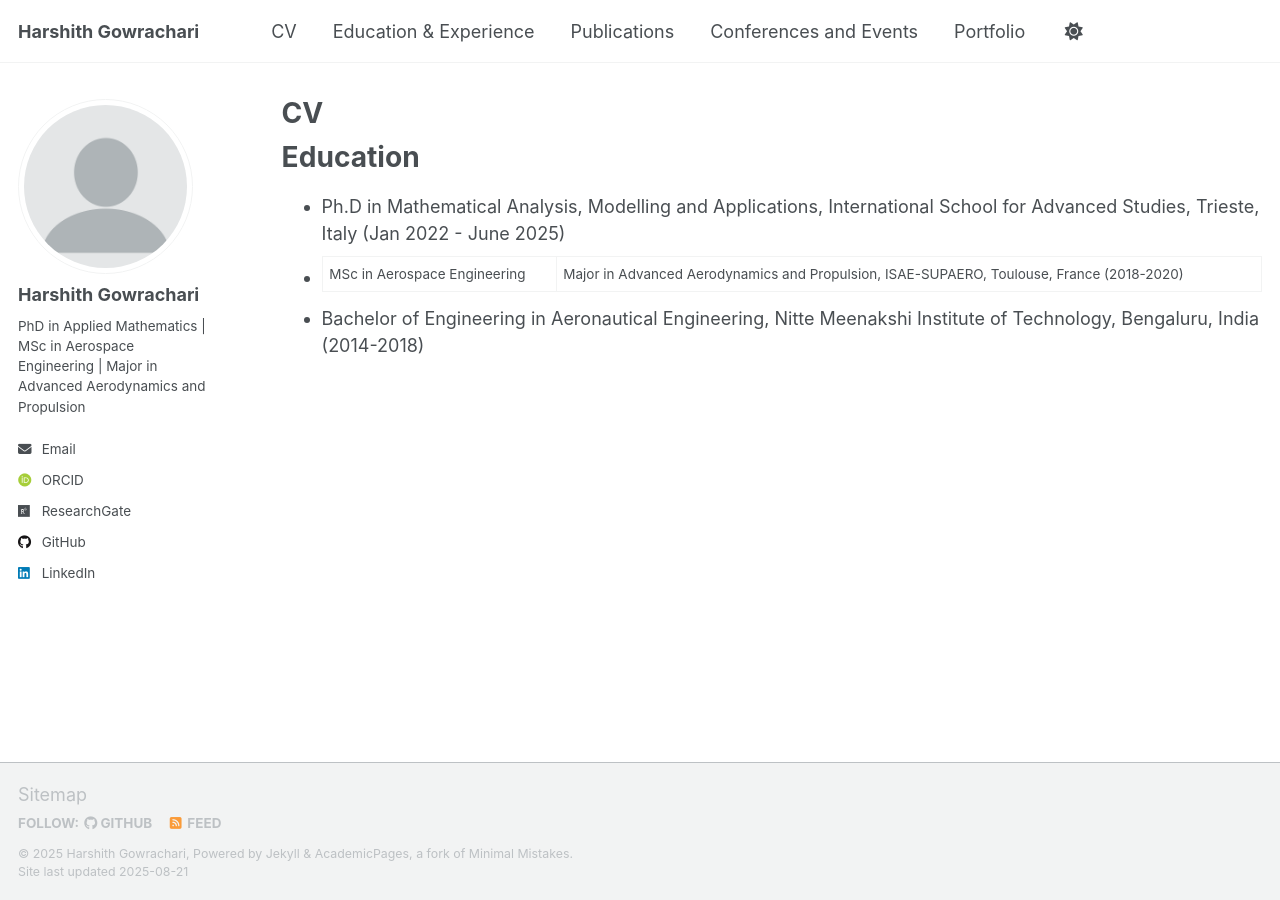
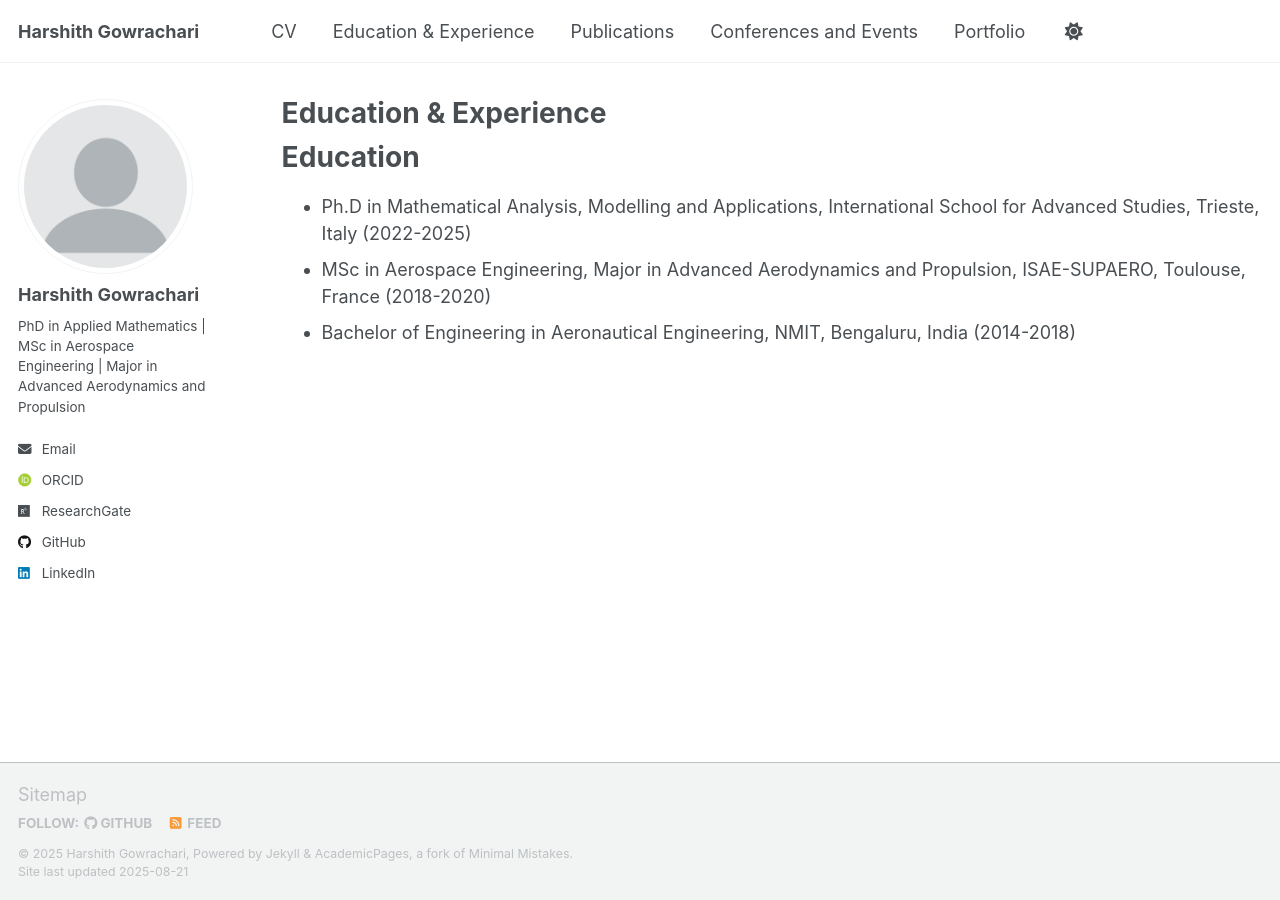
Before and after one commit to harshith-gowrachari/harshith-gowrachari.github.io, a Jekyll site: the page built from _pages/educationexperience.md, in a window 1280 px wide. Built offline with Jekyll 4.4.1, drawn with Linux system fonts in a browser that asks for light colours; some web fonts are replaced; a script that is not in the unit is left out.

Commit message:
Update educationexperience.md

```diff
--- a/_pages/educationexperience.md
+++ b/_pages/educationexperience.md
@@ -1,7 +1,7 @@
 ---
 layout: archive
-title: "CV"
-permalink: /cv/
+title: "Education & Experience"
+permalink: /educationexperience/
 author_profile: true
 redirect_from:
   - /resume
@@ -11,6 +11,6 @@ redirect_from:
 
 Education
 ======
-* Ph.D in Mathematical Analysis, Modelling and Applications, International School for Advanced Studies, Trieste, Italy (Jan 2022 - June 2025)
-* MSc in Aerospace Engineering | Major in Advanced Aerodynamics and Propulsion, ISAE-SUPAERO, Toulouse, France (2018-2020)
-* Bachelor of Engineering in Aeronautical Engineering, Nitte Meenakshi Institute of Technology, Bengaluru, India (2014-2018)
+* Ph.D in Mathematical Analysis, Modelling and Applications, International School for Advanced Studies, Trieste, Italy (2022-2025)
+* MSc in Aerospace Engineering, Major in Advanced Aerodynamics and Propulsion, ISAE-SUPAERO, Toulouse, France (2018-2020)
+* Bachelor of Engineering in Aeronautical Engineering, NMIT, Bengaluru, India (2014-2018)
```
